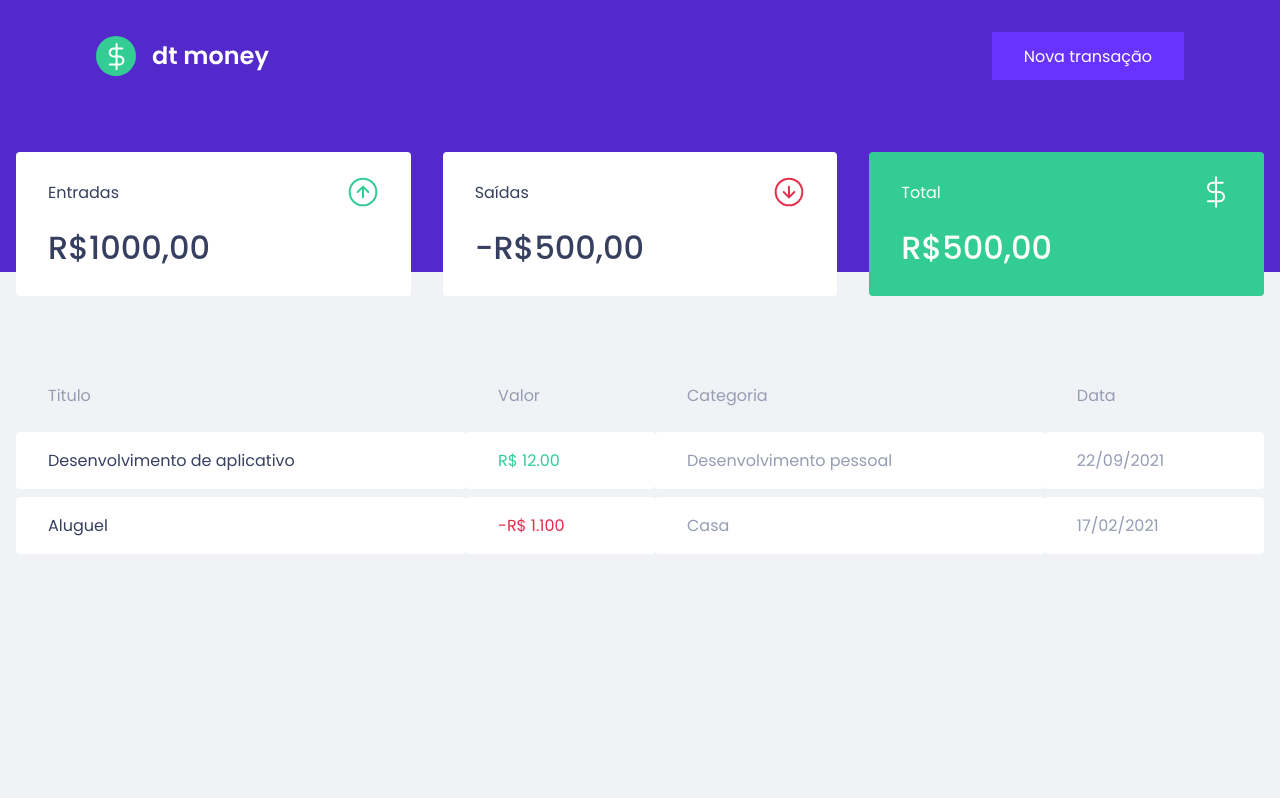
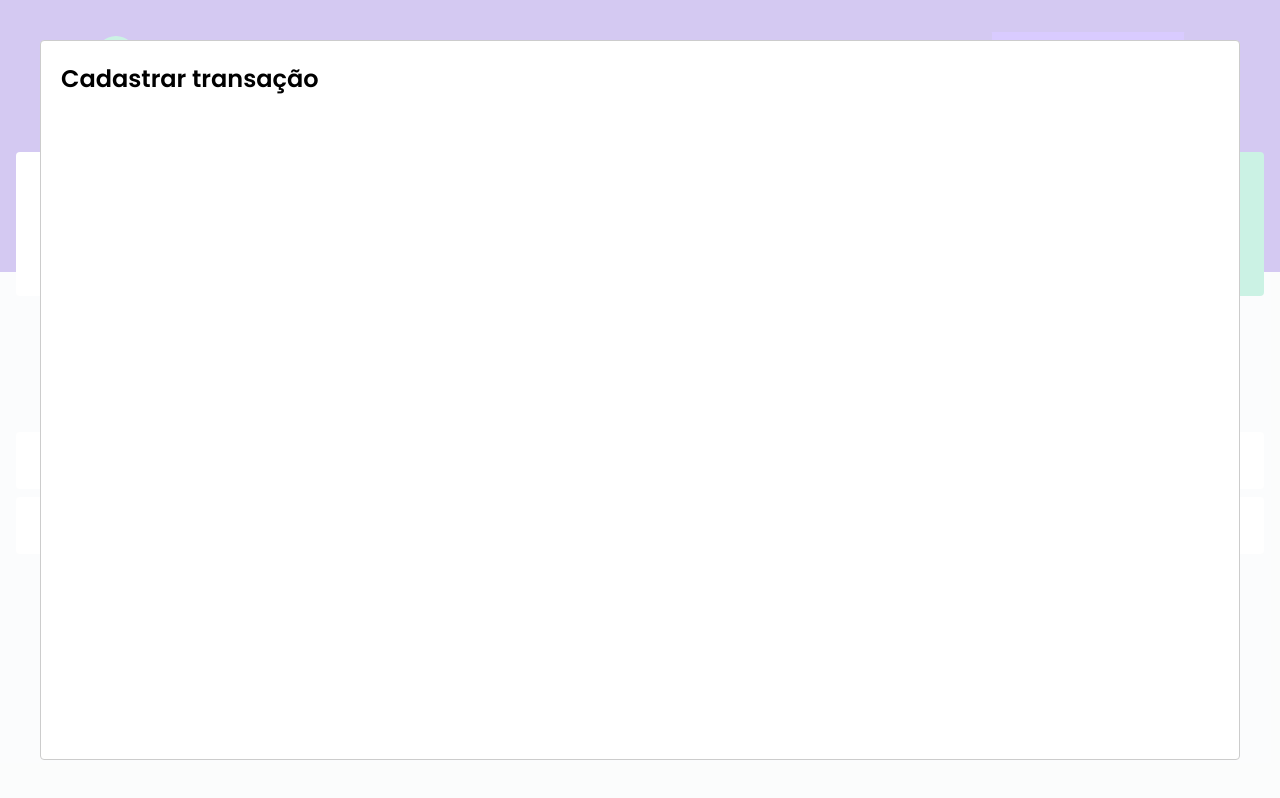
Before and after one commit to morganOliveira2018/dtmoney, a React (Create React App) app: page / in a window 1280 px wide. Both pictures are taken after a click on the button "Nova transação". Built offline with nearby package versions, Linux system fonts and the light colour scheme; no server answers; what miragejs would draw is missing.

Commit message:
feat(*): configuring creation modal

```diff
--- a/package.json
+++ b/package.json
@@ -45,6 +45,7 @@
     ]
   },
   "devDependencies": {
+    "@types/react-modal": "^3.12.1",
     "@types/styled-components": "^5.1.14"
   }
 }
--- a/src/App.tsx
+++ b/src/App.tsx
@@ -1,13 +1,35 @@
+import { useState } from "react";
+import Modal from "react-modal";
 import { Dashboard } from "./components/Dashboard";
 import { Header } from "./components/Header";
 import { GlobalStyle } from "./styles/global";
 
 export function App() {
+  const [isNewTransactionModalOpen, setIsNewTransactionModalOpen] =
+    useState(false);
+
+  function handleOpenNewTransactionModal() {
+    setIsNewTransactionModalOpen(true);
+  }
+
+  function handleCloseNewTransactionModal() {
+    setIsNewTransactionModalOpen(false);
+  }
+
   return (
     <>
-      <Header/>
-      <Dashboard/>
-      <GlobalStyle/>
+      <Header onOpenNewTransactionModal={handleOpenNewTransactionModal} />
+
+      <Dashboard />
+
+      <Modal
+        isOpen={isNewTransactionModalOpen}
+        onRequestClose={handleCloseNewTransactionModal}
+      >
+        <h2>Cadastrar transação</h2>
+      </Modal>
+
+      <GlobalStyle />
     </>
   );
 }
--- a/src/components/Header/index.tsx
+++ b/src/components/Header/index.tsx
@@ -1,27 +1,24 @@
-import { useState } from 'react';
-import logoImg from '../../assets/logo.svg';
-import { Container, Content } from './styles';
-import Modal from 'react-modal';
+import logoImg from "../../assets/logo.svg";
+import { Container, Content } from "./styles";
 
-export function Header () {
-    const [isNewTransactionModalOpen, setIsNewTransactionModalOpen] = useState();
+/* Pode ser uma interface:
+interface HeaderProps {
+  onOpenNewTransactionModal: () => void;
+}
+ou Type: */
+type HeaderProps = {
+  onOpenNewTransactionModal: () => void;
+};
 
-    function handleOpenNewTransactionModal() {
-        setIsNewTransactionModalOpen(true);
-    }
-
-    function handleCloseNewTransactionModal() {
-        setIsNewTransactionModalOpen(false);
-    }
-
+export function Header({ onOpenNewTransactionModal }: HeaderProps) {
   return (
     <Container>
       <Content>
-            <img src={logoImg} alt="dt money"/>
-            <button type="button" onClick={handleOpenNewTransactionModal}>
+        <img src={logoImg} alt="dt money" />
+        <button type="button" onClick={onOpenNewTransactionModal}>
           Nova transação
         </button>
       </Content>
     </Container>
-    )
+  );
 }
```
Also changed, not shown: 1 other file (tests, documents, lock files or other folders). Lines whose indentation alone changed are shown as unchanged.
